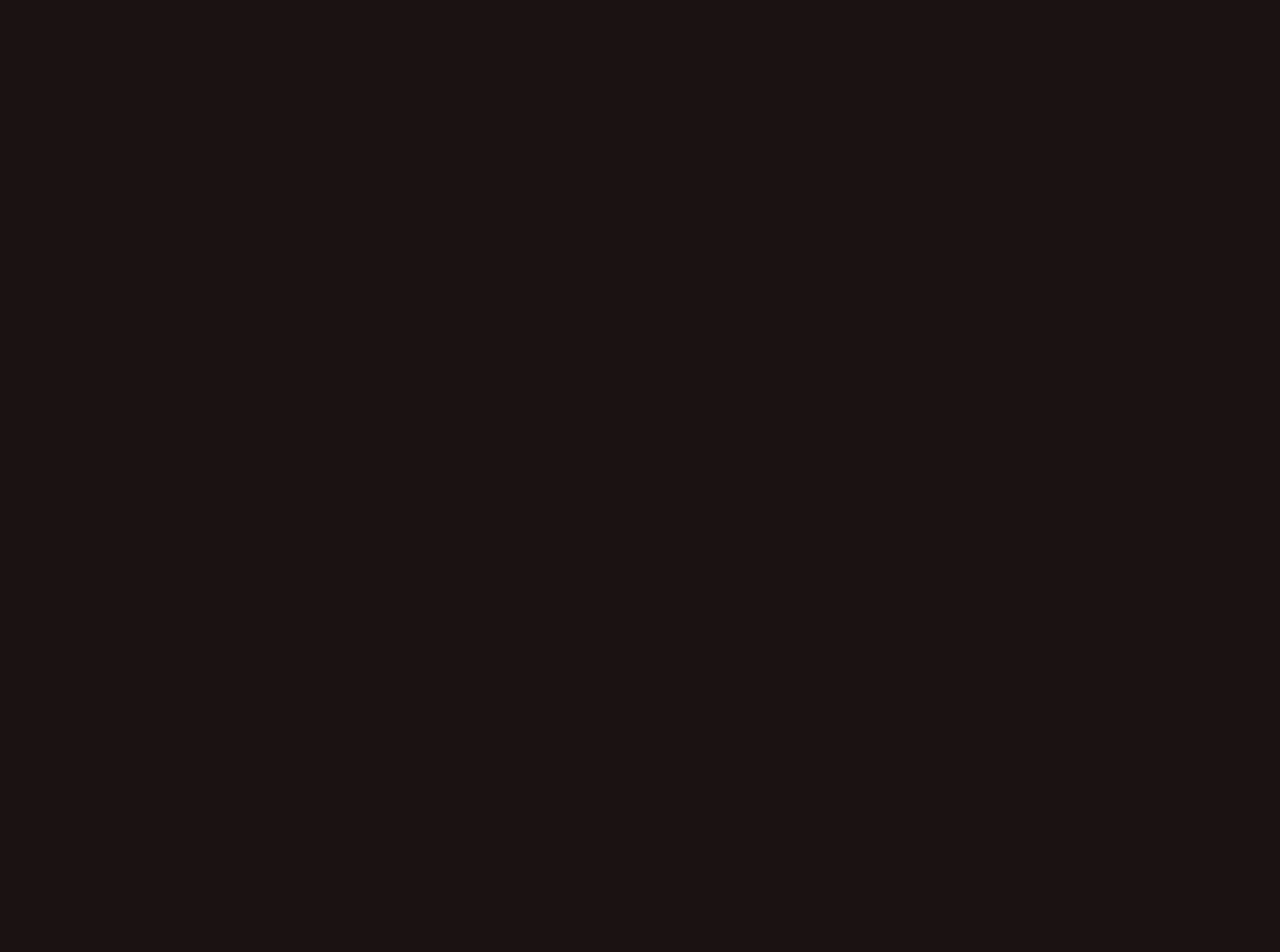
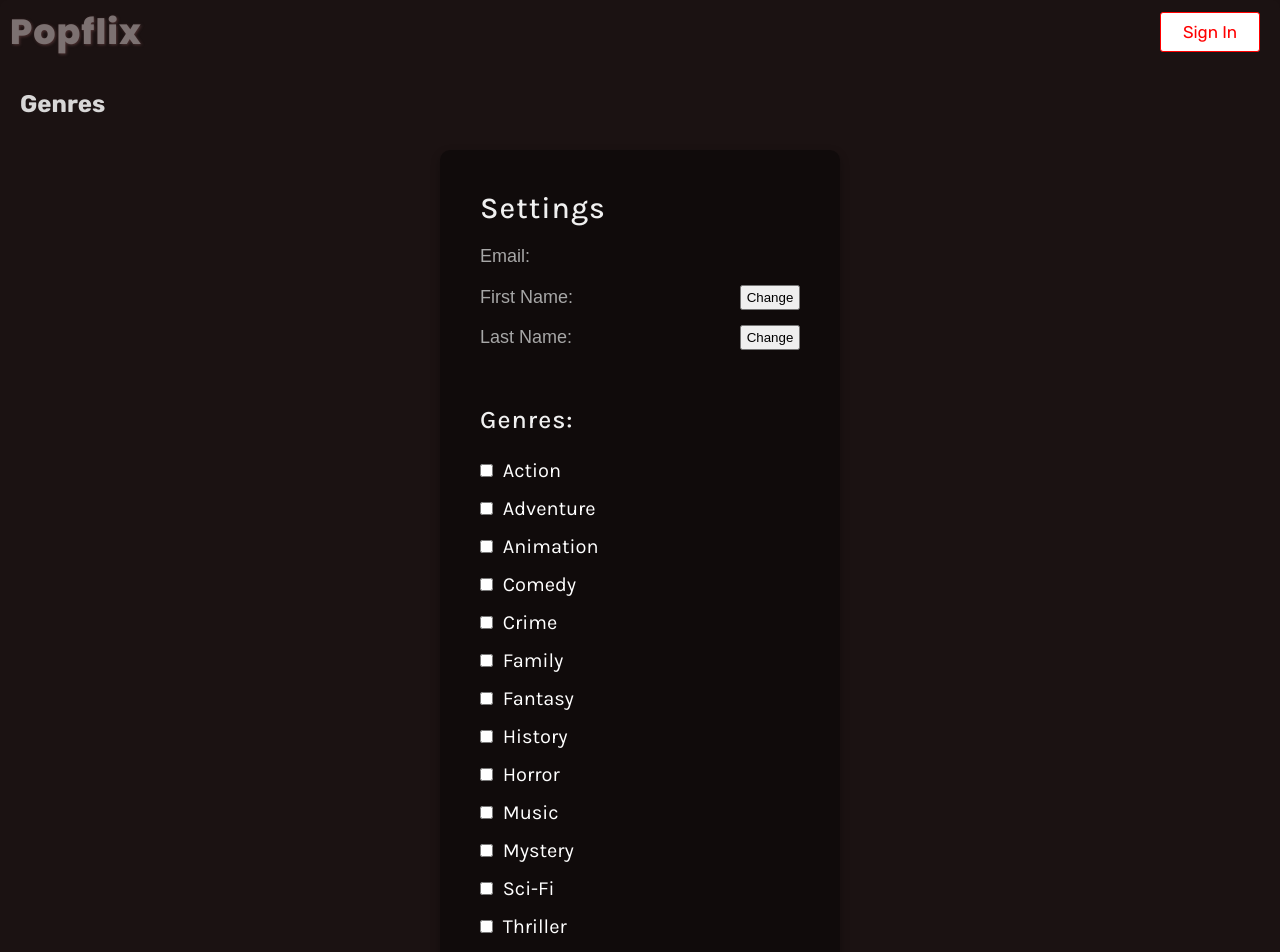
Before and after one commit to pepecatt/ICS4U-Assignment-6, a React (Vite) app: page /movies/settings in a window 1280 px wide. Before the commit this address had no page. Shown: the top 952 px of the page. Before the commit the page ends 800 px from the top, so only its background shows below. Built offline with nearby package versions, Linux system fonts and the light colour scheme.

Commit message:
added welcome message and finished settings view

```diff
--- a/src/App.jsx
+++ b/src/App.jsx
@@ -23,9 +23,9 @@
 						<Route path="genre/:id" element={<GenreView />} />
 						<Route path="details/:id" element={<DetailedView />} />
 						<Route path="cart" element={<CartView />} />
+						<Route path="settings" element={<SettingsView />} />
+					</Route>
 
-					</Route>
-					<Route path="/settings" element={<SettingsView />} />
 				</Routes>
 			</BrowserRouter>
 		</StoreProvider>
--- a/src/components/Genres.jsx
+++ b/src/components/Genres.jsx
@@ -5,8 +5,6 @@
 function Genres() {
 	const { genreList, setCurrentGenre, setCartOpen } = useStoreContext();
 	const navigate = useNavigate();
-
-	console.log(genreList);
 
 	function click(item) {
 		navigate(`genre/${item.id}`);
--- a/src/components/Header.jsx
+++ b/src/components/Header.jsx
@@ -8,7 +8,8 @@
 function Header() {
 	const { loggedIn, setLoggedIn,
 		cartOpen, setCartOpen,
-		settingsOpen, setSettingsOpen
+		settingsOpen, setSettingsOpen,
+    genreList
 	} = useStoreContext();
 	const navigate = useNavigate();
 
@@ -32,10 +33,11 @@
 	function settings() {
 		if (settingsOpen) {
 			setSettingsOpen(false);
+      navigate(`/movies/genre/${genreList[0].id}`);
 		} else {
 			setSettingsOpen(true);
+      navigate(`/movies/settings`);
 		}
-		navigate('/settings');
 	}
 
 	return (
--- a/src/views/GenreView.css
+++ b/src/views/GenreView.css
@@ -1,14 +1,28 @@
-@import url('https://fonts.googleapis.com/css2?family=Rubik:ital,wght@0,300..900;1,300..900&display=swap');
-
 body {
   background-color: rgb(27, 18, 18);
+}
+
+.hello {
+  font-family: 'Arial', sans-serif;
+  font-size: 40px;
+  font-weight: bold;
+  color: #ffffff;
+  margin-top: 20px;
+  position: relative;
+  left: 225px;
+  display: inline-block;
+
+  /* Gradient background color for text */
+  background: linear-gradient(120deg, #732121, #bfafaf);
+  -webkit-background-clip: text;
+  color: transparent;
 }
 
 .genreView-container h1 {
   font-size: 50px;
   font-weight: bold;
   color: #dedede;
-  margin-top: 30px;
+  margin-top: 20px;
   margin-bottom: 30px;
   position: relative;
   left: 225px;
--- a/src/views/GenreView.jsx
+++ b/src/views/GenreView.jsx
@@ -5,7 +5,7 @@
 import "./GenreView.css";
 
 function GenresView() {
-	const { genreList, currentGenre, cartOpen, setCartOpen } = useStoreContext();
+	const { genreList, currentGenre, cartOpen, setCartOpen, firstName } = useStoreContext();
 	//const [genre, setGenre] = useState(genreList[0].genre);
 	const [movies, setMovies] = useState([]);
 	const { id } = useParams();
@@ -49,12 +49,13 @@
 
 	function loadMovie(id) {
 		navigate(`/movies/details/${id}`);
-        setCartOpen(false);
+    setCartOpen(false);
 	}
 
 	return (
 		<div className="genreView-container">
-			<h1>{currentGenre} Movies</h1>
+			<h2 className="hello">Welcome, {firstName}!</h2>
+      <h1>{currentGenre} Movies</h1>
 			<div className='movie-list'>
 				{movies.map((movie) => (
 					<div key={movie.id} className="movie-card" onClick={() => { loadMovie(movie.id) }}>
--- a/src/views/SettingsView.css
+++ b/src/views/SettingsView.css
@@ -4,6 +4,7 @@
   flex-direction: column;
   align-items: center;
   margin: 0 auto;
+  margin-bottom: 100px;
   border-radius: 8px;
   box-shadow: 0 2px 8px rgba(0, 0, 0, 0.1);
 }
@@ -19,11 +20,28 @@
 }
 
 /* User info label (current first and last name) */
-.userInfo {
+.userInfo, .userEmail {
   font-size: 18px;
-  color: #555;
-  margin: 5px 0;
+  color: #a7a7a7;
   font-family: arial;
+  max-width: 270px;
+  flex: 1;
+}
+
+.userInfoDiv {
+  display: flex;
+  align-items: center; /* Vertically center the elements */
+  gap: 10px; /* Adds space between the label and the button */
+}
+
+.changeButton {
+  width: 60px;
+  height: 25px;
+  cursor: pointer;
+}
+
+.userEmail {
+  margin-bottom: 3px;
 }
 
 /* Input fields for new first and last name */
@@ -36,7 +54,7 @@
 }
 
 /* Button (submit) styling */
-.settings-container button {
+.submit {
   background-color: rgb(230, 0, 0); /* Green */
   color: white;
   padding: 10px 20px;
@@ -49,6 +67,6 @@
 }
 
 /* Button hover effect */
-.settings-container button:hover {
+.submit:hover {
   background-color: #ad0000; /* Slightly darker green on hover */
 }
--- a/src/views/SettingsView.jsx
+++ b/src/views/SettingsView.jsx
@@ -1,17 +1,20 @@
-import { useRef } from "react";
+import { useRef, useState } from "react";
 import { useStoreContext } from "../context";
-//import trashCan from "../assets/trashcan.png";
 import "./SettingsView.css";
 
 function SettingsView() {
   const { firstName, setFirstName,
     lastName, setLastName,
+    email, setCurrentGenre,
     genreList, setGenreList,
-		settingsOpen
   } = useStoreContext();
 
+  const [changeFirstName, setChangeFirst] = useState(false);
+  const [changeLastName, setChangeLast] = useState(false);
+  const newFirstName = useRef();
+  const newLastName = useRef();
 
-	const genress = [
+  const genres = [
     { id: 28, genre: "Action" },
     { id: 12, genre: "Adventure" },
     { id: 16, genre: "Animation" },
@@ -29,53 +32,79 @@
     { id: 37, genre: "Western" }
   ];
 
-
   const checkboxesRef = useRef({});
 
-	function settings(event) {
-		event.preventDefault();
+  function settings(e) {
+    e.preventDefault();
 
-		// checks if every box is checked, makes an array storing the id of
-		// every genre that is selected
     const selectedGenres = Object.keys(checkboxesRef.current)
       .filter((genreId) => checkboxesRef.current[genreId].checked)
-			.map(Number); // Convert string IDs back to numbers
+      .map(Number);
 
-		if (selectedGenres.length < 2) { // ***change to 10
+    if (selectedGenres.length >= 1 && selectedGenres.length < 3) { // **change to 10
       alert("You need to select at least 10 genres!");
-			return;
+    } else if (selectedGenres.length >= 3) { // **changet o 10
+      const sortedGenres = selectedGenres
+      .map((genreId) => genres.find((genre) => genre.id === genreId))
+      .sort((a, b) => a.genre.localeCompare(b.genre));
+
+      setGenreList(sortedGenres);
+      setCurrentGenre(sortedGenres[0].genre);
     }
 
-		// sorts the array by alphabetical order (not by id order)
-		const sortedGenres = selectedGenres
-			.map((genreId) => genress.find((genre) => genre.id === genreId)) // Find genre objects by ID
-			.sort((a, b) => a.genre.localeCompare(b.genre)); // Sort by genre name alphabetically
+    setInformation();
+  }
 
-		//setInformation();
-		//setGenreList(sortedGenres);
-		//setCurrentGenre(sortedGenres[0].genre);
+  function setInformation() {
+		if (newFirstName !== null) {
+      setFirstName(newFirstName.current.value);
+    }
+    if (newLastName !== null) {
+      setLastName(newLastName.current.value);
+    }
+	}
+
+  const firstNameChange = () => {
+    setChangeFirst(!changeFirstName);
+  }
+
+  const lastNameChange = () => {
+    setChangeLast(!changeLastName);
   }
 
   return (
     <>
-			{settingsOpen && (
         <div className="settings-container">
           <form onSubmit={settings}>
             <label className="settingsLabel">Settings</label>
-						<label className="userInfo">{firstName}</label>
+            <label className="userEmail">Email: {email}</label>
+            <div className="userInfoDiv">
+              <label className="userInfo">First Name: {firstName}</label>
+              <button className='changeButton' type="button" onClick={firstNameChange}>Change</button>
+            </div>
+            {changeFirstName && (
                 <input
                   type="text"
                   placeholder="New First Name"
+                  ref={newFirstName}
                 />
-						<label className="userInfo">{lastName}</label>
+            )}
+            <div className="userInfoDiv">
+              <label className="userInfo">Last Name: {lastName}</label>
+              <button className='changeButton' type="button" onClick={lastNameChange}>Change</button>
+            </div>
+            {changeLastName && (
                 <input
                   type="text"
                   placeholder="New Last Name"
+                  ref={newLastName}
                 />
+            )}
 
             <label className="genreLabel">Genres:</label>
             <div className="genresList">
-							{genress.map((item) => {
+              {genres.map((item) => {
+                const isChecked = genreList.includes(item.genre);
                 return (
                   <label key={item.id}>
                     <input
@@ -87,10 +116,9 @@
                 );
               })}
             </div>
-						<button type="submit">Submit Changes</button>
+            <button className="submit" type="submit" onChange={settings}>Submit Changes</button>
           </form>
         </div>
-			)}
     </>
 
   )
```
Also changed, not shown: src/views/CartView.css (+4 -4 lines). Lines whose indentation alone changed are shown as unchanged.
